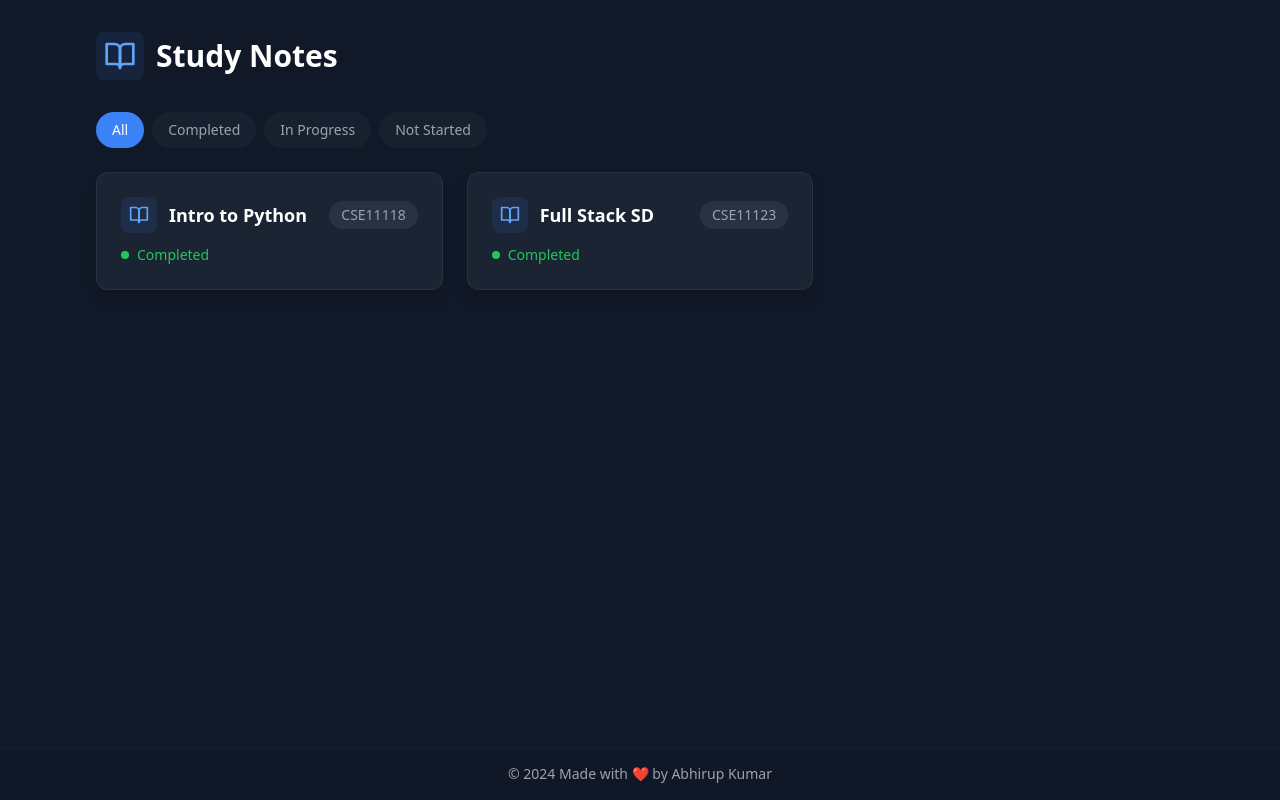
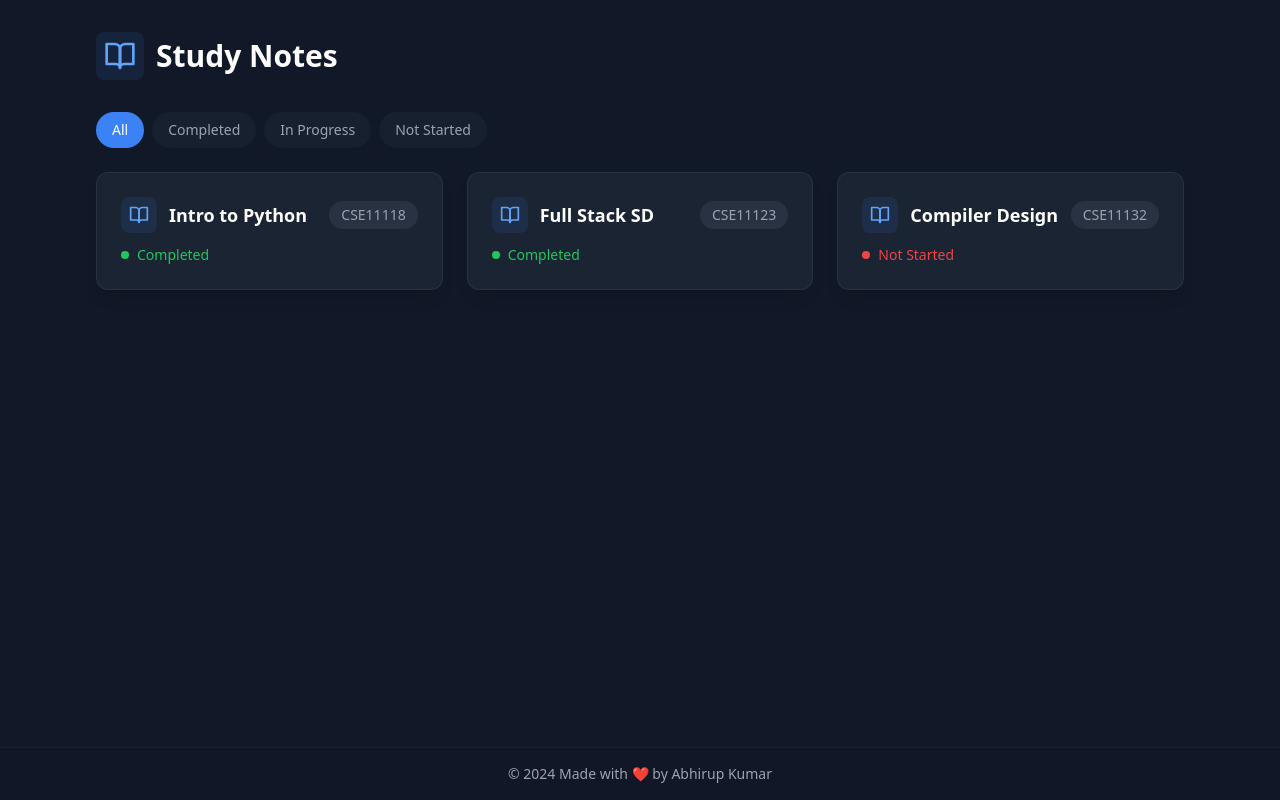
Before and after one commit to DevAdvancer/Study-notes-Viewer, a React (Vite) app: page / in a window 1280 px wide. Built offline with nearby package versions, Linux system fonts and the light colour scheme.

Commit message:
Added THe Compiler Design

```diff
--- a/src/data/notes.ts
+++ b/src/data/notes.ts
@@ -1,6 +1,7 @@
 import { Note } from '../types'
 import pythonIntro from './markdown/python-intro.md?raw'
 import fullStack from './markdown/fullstack.md?raw'
+import compilerDesign from './markdown/compiler-design.md?raw'
 
 export const notes: Note[] = [
   {
@@ -16,5 +17,12 @@ export const notes: Note[] = [
       subjectCode: 'CSE11123',
       content: fullStack,
       progress: 'completed'
+  },
+  {
+      id: '3',
+      subject: 'Compiler Design',
+      subjectCode: 'CSE11132',
+      content: compilerDesign,
+      progress: 'not-started'
   }
 ];
```
Also changed, not shown: src/data/markdown/compiler-design.md (added).
